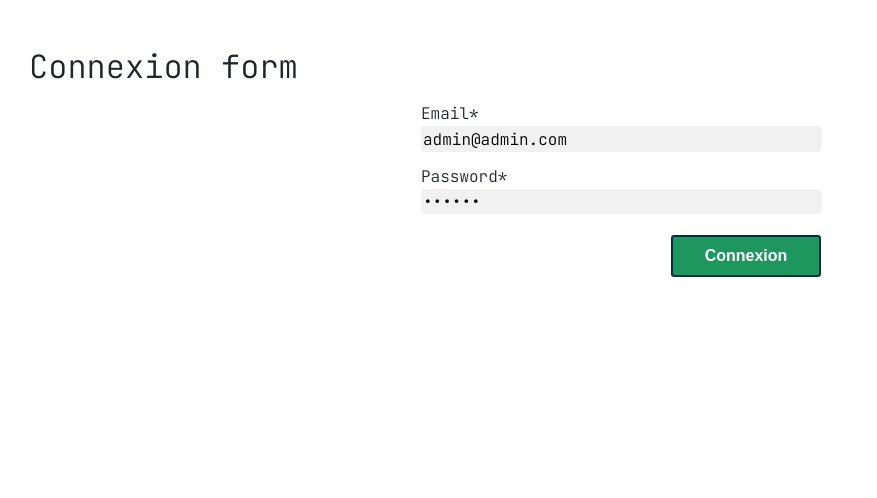
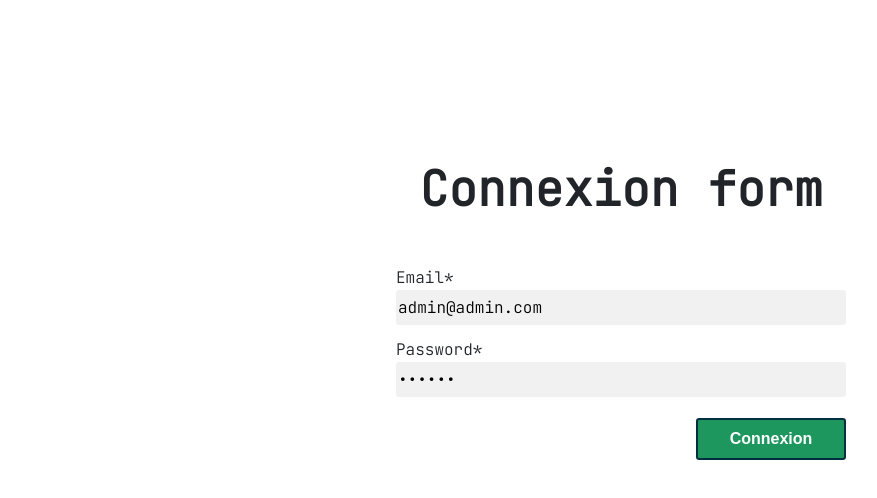
Before and after one commit to Adrian-Larenaudie/auth_template_api, a Vue app in the folder client/: page /login in a window 1280 px wide. Shown: the top 498 px of the page, without its empty margins (19-896 px from the left). Built offline with nearby package versions, Linux system fonts and the light colour scheme; no server answers.

Commit message:
[STYLES] on login form

```diff
--- a/client/src/views/LoginView.vue
+++ b/client/src/views/LoginView.vue
@@ -1,8 +1,9 @@
 <template>
     <div class="LoginView">
-        <h2>Connexion form</h2>
-        <p class="errorMessage">{{ errorMessage }}</p>
         <form @submit.prevent="loginSubmit" class="login_form">
+
+            <h2>Connexion form</h2>
+            <p class="errorMessage">{{ errorMessage }}</p>
 
             <div class="login_field">
                 <label for="login_email">Email*</label>
@@ -61,15 +62,22 @@ export default {
 </script>
 
 <style scoped>
+h2 {
+    font-weight: 600;
+    font-size: 3rem;
+    text-align: center;
+    margin: 3rem;
+}
 .LoginView {
     margin: 3rem;
+    margin-top: 10rem;
 }
 .errorMessage {
     color: red;
 }
 .login_form {
     min-width: 250px;
-    max-width: 400px;
+    max-width: 600px;
     width: 50%;
     margin: auto;
 }
@@ -79,12 +87,13 @@ label {
 .login_field {
     width: 100%;
     display: flex;
+    max-width: 450px;
     flex-direction: column;
-    margin: .8rem 0;
+    margin: .8rem auto;
 }
 .standart_form_input {
     width: 100%;
-    height: 1.6rem;
+    height: 2.2rem;
     border: none;
     background-color: rgb(241, 241, 241);
     border-radius: .2rem;
```
